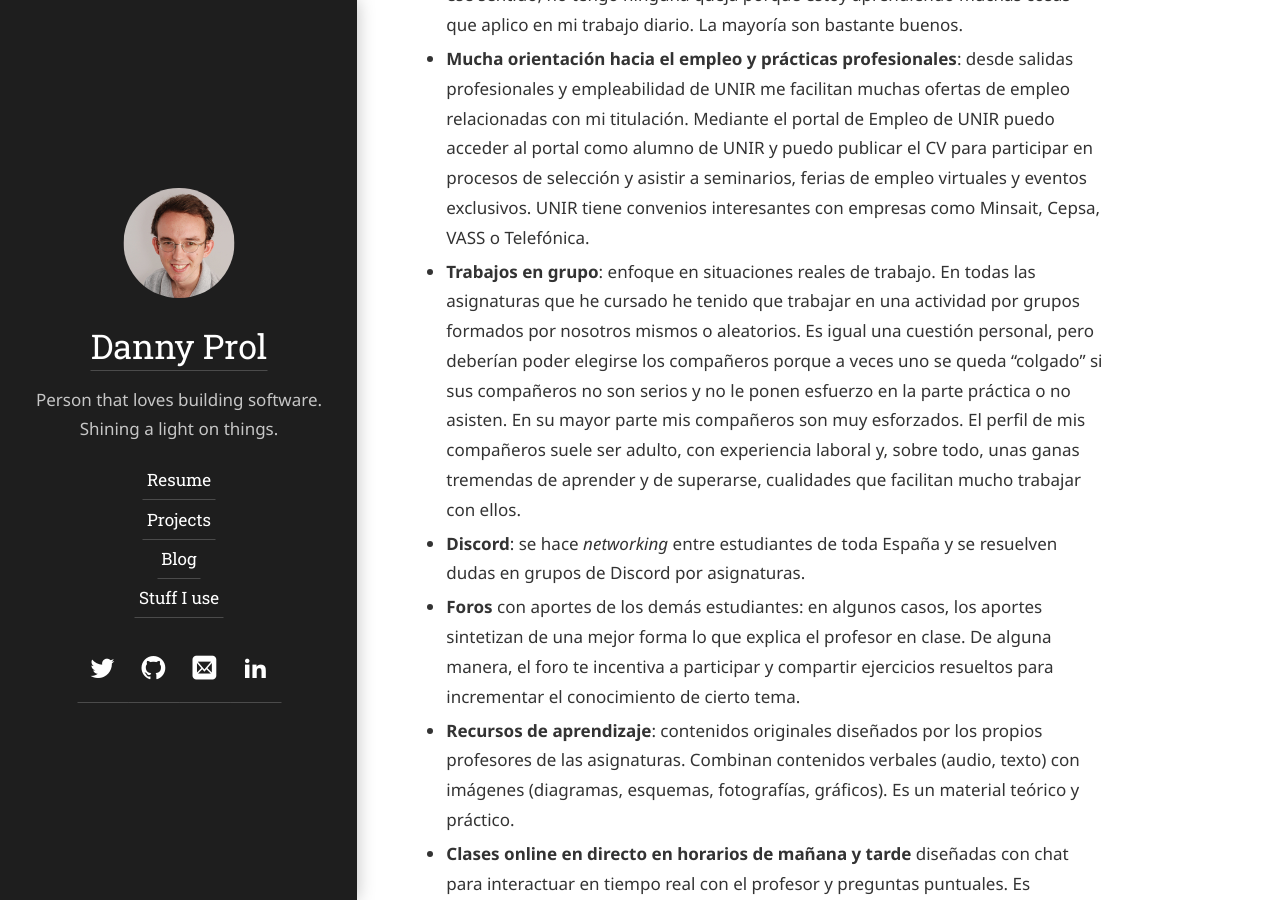
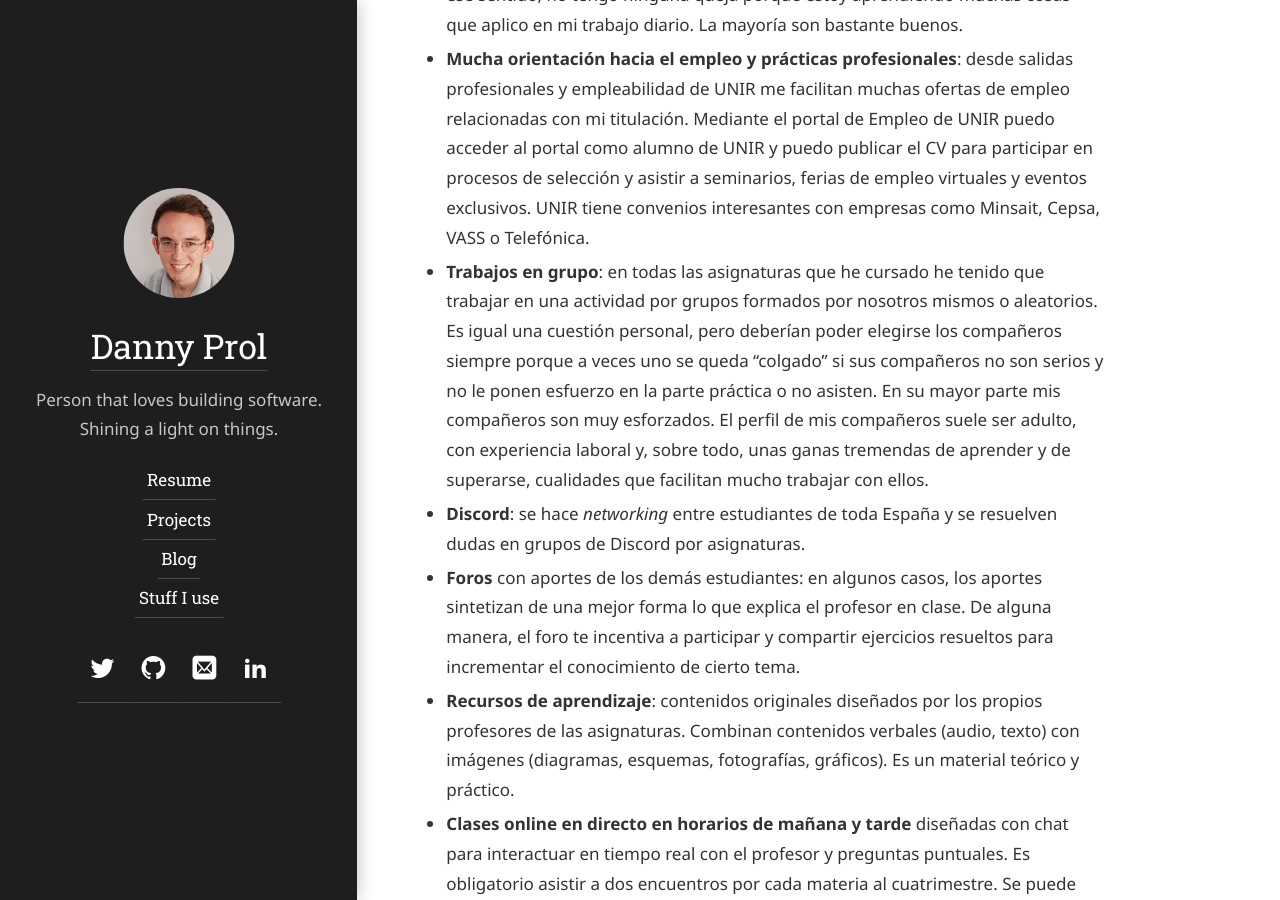
Before and after one commit to dprol/dprol.github.io, a Jekyll site: the page built from hydejack/_posts/2021-07-04-uoc-unir.md, in a window 1280 px wide and 900 px high, scrolled down 1510 px. Built offline with Jekyll 4.4.1, drawn with Linux system fonts in a browser that asks for light colours; some web fonts are replaced.

Commit message:
Update 2021-07-04-uoc-unir.md

```diff
--- a/hydejack/_posts/2021-07-04-uoc-unir.md
+++ b/hydejack/_posts/2021-07-04-uoc-unir.md
@@ -16,7 +16,7 @@ No soy amigo de los atajos. Yo soy de la idea de que aprender sólidamente los f
 - **Seguimiento del tutor personal**: tengo tutorías bisemanales y soporte diario por correo interno con mi tutor. Este tutor te va guiando en el estudio de las asignaturas y en la planificación del trabajo. Trato serio y cercano.
 - La mayoría de los **profesores** son doctores en la materia y me parece que tienen una calidad buena. En general, saben explicar y se toman su tiempo aunque hay otros que no le echan tantas ganas y están acostumbrados a un cierto estilo. En ese sentido, no tengo ninguna queja porque estoy aprendiendo muchas cosas que aplico en mi trabajo diario. La mayoría son bastante buenos.
 - **Mucha orientación hacia el empleo y prácticas profesionales**: desde salidas profesionales y empleabilidad de UNIR me facilitan muchas ofertas de empleo relacionadas con mi titulación. Mediante el portal de Empleo de UNIR puedo acceder al portal como alumno de UNIR y puedo publicar el CV para participar en procesos de selección y asistir a seminarios, ferias de empleo virtuales y eventos exclusivos. UNIR tiene convenios interesantes con empresas como Minsait, Cepsa, VASS o Telefónica.
-- **Trabajos en grupo**: enfoque en situaciones reales de trabajo. En todas las asignaturas que he cursado he tenido que trabajar en una actividad por grupos formados por nosotros mismos o aleatorios. Es igual una cuestión personal, pero deberían poder elegirse los compañeros porque a veces uno se queda "colgado" si sus compañeros no son serios y no le ponen esfuerzo en la parte práctica o no asisten. En su mayor parte mis compañeros son muy esforzados. El perfil de mis compañeros suele ser adulto, con experiencia laboral y, sobre todo, unas ganas tremendas de aprender y de superarse, cualidades que facilitan mucho trabajar con ellos.
+- **Trabajos en grupo**: en todas las asignaturas que he cursado he tenido que trabajar en una actividad por grupos formados por nosotros mismos o aleatorios. Es igual una cuestión personal, pero deberían poder elegirse los compañeros siempre porque a veces uno se queda "colgado" si sus compañeros no son serios y no le ponen esfuerzo en la parte práctica o no asisten. En su mayor parte mis compañeros son muy esforzados. El perfil de mis compañeros suele ser adulto, con experiencia laboral y, sobre todo, unas ganas tremendas de aprender y de superarse, cualidades que facilitan mucho trabajar con ellos.
 - **Discord**: se hace _networking_ entre estudiantes de toda España y se resuelven dudas en grupos de Discord por asignaturas.
 - **Foros** con aportes de los demás estudiantes: en algunos casos, los aportes sintetizan de una mejor forma lo que explica el profesor en clase. De alguna manera, el foro te incentiva a participar y compartir ejercicios resueltos para incrementar el conocimiento de cierto tema.
 - **Recursos de aprendizaje**: contenidos originales diseñados por los propios profesores de las asignaturas. Combinan contenidos verbales (audio, texto) con imágenes (diagramas, esquemas, fotografías, gráficos). Es un material teórico y práctico.
```
